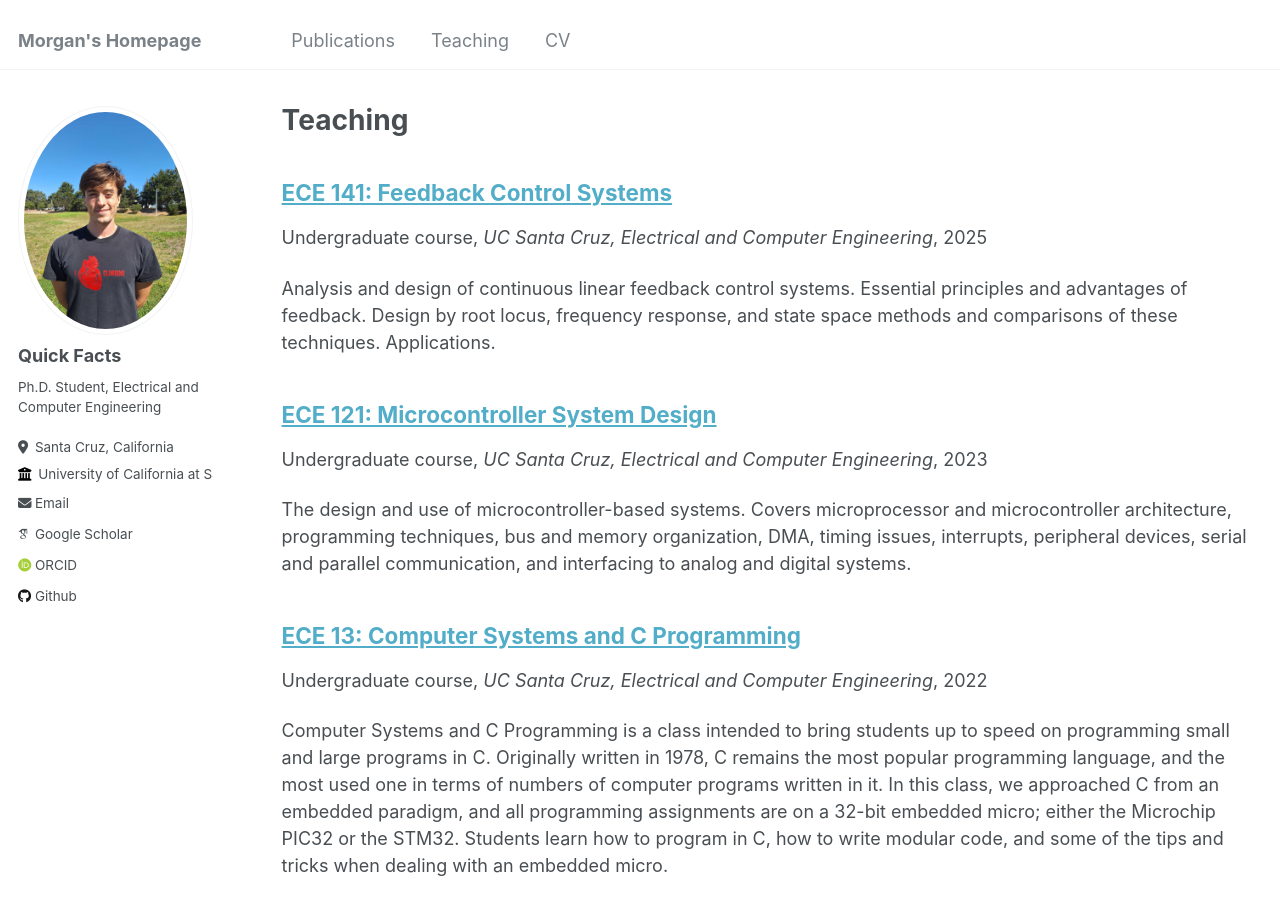
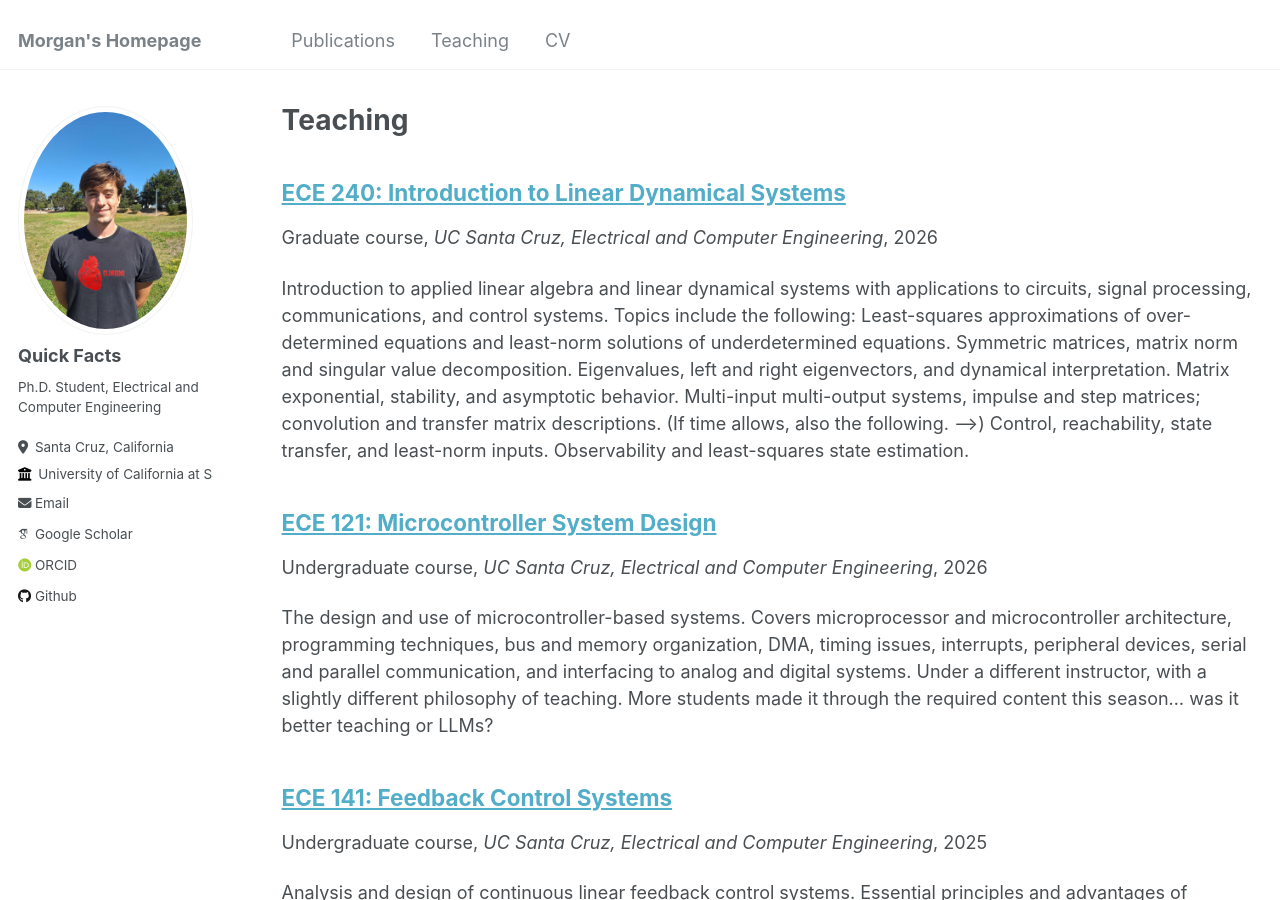
Before and after one commit to MorganMasters/MorganMasters.github.io, a Jekyll site: the page built from _pages/teaching.html, in a window 1280 px wide and 900 px high. Built offline with Jekyll 4.4.1, drawn with Linux system fonts in a browser that asks for light colours; some web fonts are replaced.

Commit message:
update teaching

```diff
--- /dev/null
+++ b/_teaching/2026-ece121.md
@@ -0,0 +1,14 @@
+---
+title: "ECE 121: Microcontroller System Design"
+collection: teaching
+type: "Undergraduate course"
+permalink: /teaching/2023-ece121
+venue: "UC Santa Cruz, Electrical and Computer Engineering"
+date: 2026-01-05
+location: "Santa Cruz, California, USA"
+---
+
+The design and use of microcontroller-based systems.
+Covers microprocessor and microcontroller architecture, programming techniques, bus and memory organization, DMA, timing issues, interrupts, peripheral devices, serial and parallel communication, and interfacing to analog and digital systems.
+Under a different instructor, with a slightly different philosophy of teaching.
+More students made it through the required content this season... was it better teaching or LLMs?
--- /dev/null
+++ b/_teaching/2026-ece240.md
@@ -0,0 +1,18 @@
+---
+title: "ECE 240: Introduction to Linear Dynamical Systems"
+collection: teaching
+type: "Graduate course"
+permalink: /teaching/2026-ece240
+venue: "UC Santa Cruz, Electrical and Computer Engineering"
+date: 2026-09-24
+location: "Santa Cruz, California, USA"
+---
+
+Introduction to applied linear algebra and linear dynamical systems with applications to circuits,
+signal processing, communications, and control systems. Topics include the following: Least-squares
+approximations of over-determined equations and least-norm solutions of underdetermined equations.
+Symmetric matrices, matrix norm and singular value decomposition. Eigenvalues, left and right
+eigenvectors, and dynamical interpretation. Matrix exponential, stability, and asymptotic behavior.
+Multi-input multi-output systems, impulse and step matrices; convolution and transfer matrix
+descriptions. (If time allows, also the following. -->) Control, reachability, state transfer, and least-norm inputs.
+Observability and least-squares state estimation.
```
Also changed, not shown: _publications/2025-06-13-birdseye.md (+1 -1 lines), 1 other file.
